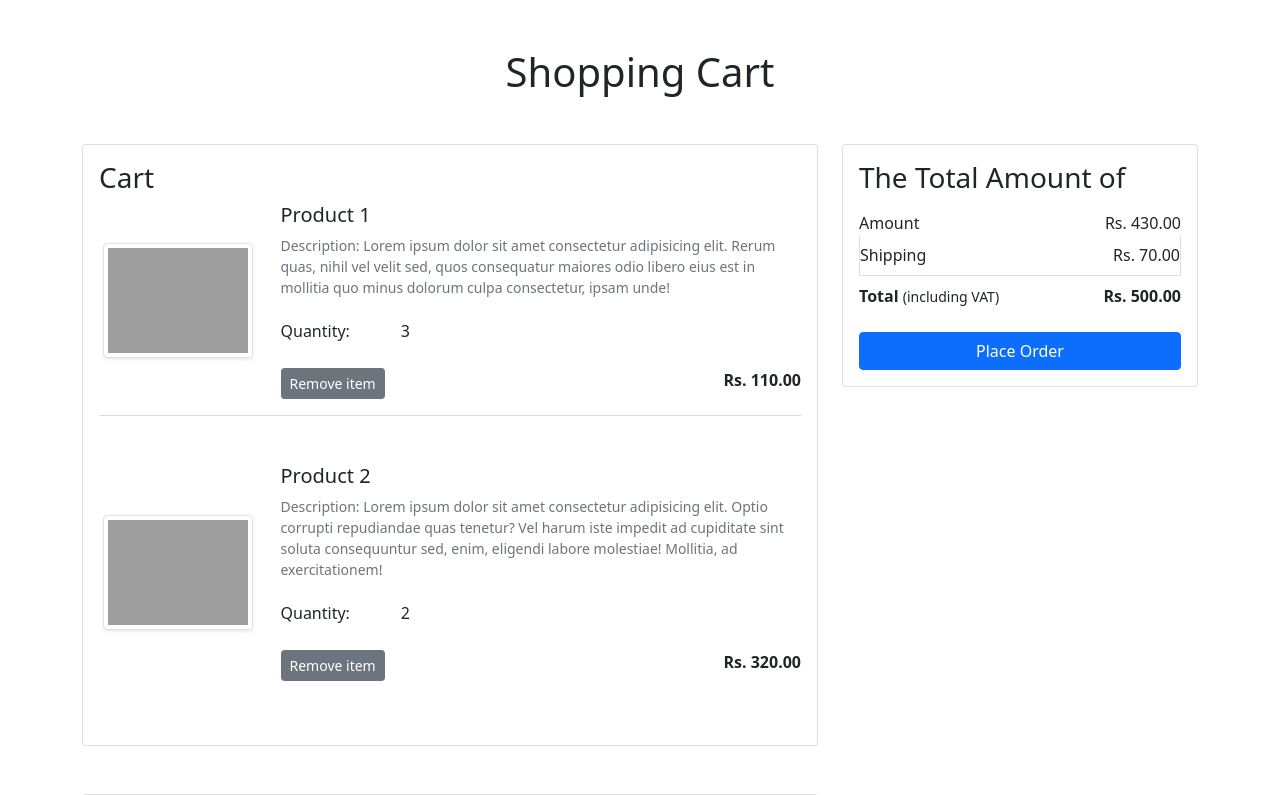
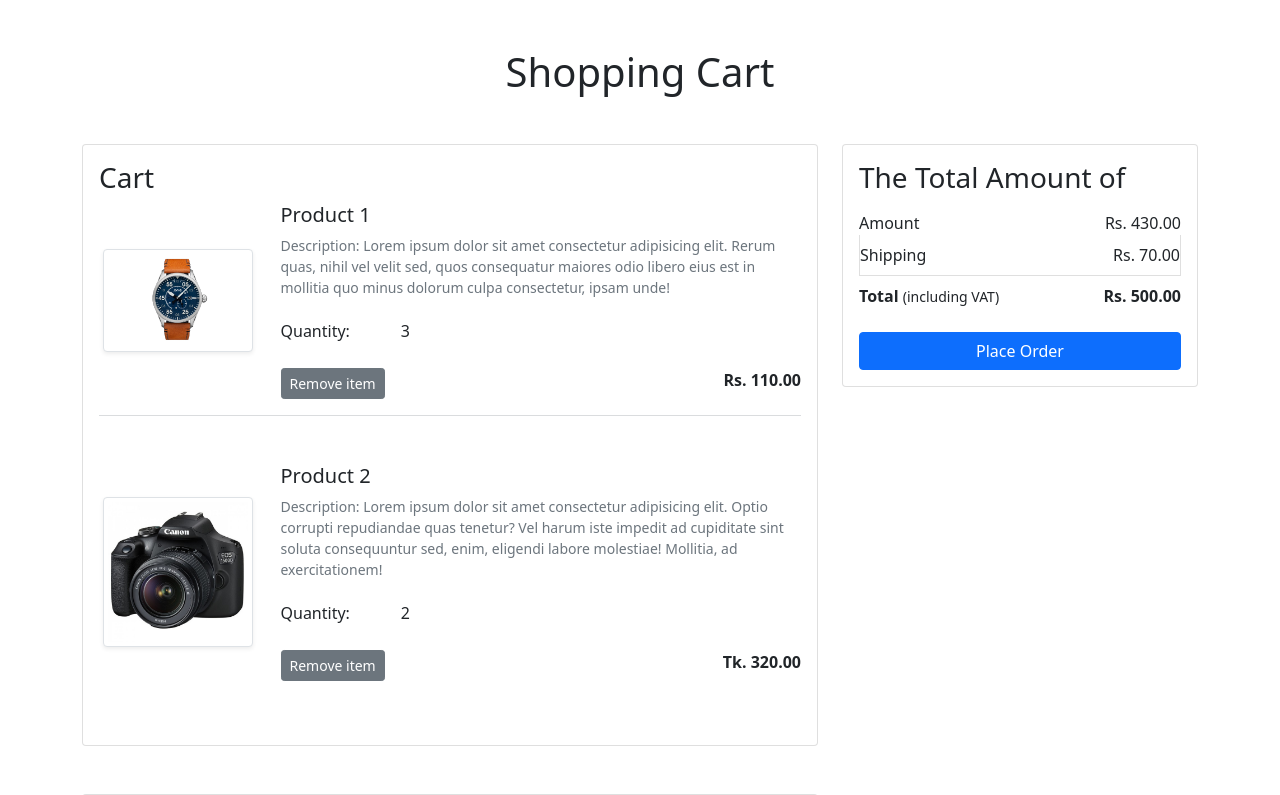
Before and after one commit to MehediMashfan086/Django-Shopping_eCommerce_Website, a Django app: page /cart/ in a window 1280 px wide. Shown: the part 80-875 px from the top of the page. Run offline with Django 3.2, Linux system fonts and the light colour scheme; some libraries are stand-ins or nearby versions; some web fonts are replaced; grey boxes are pictures that could not be loaded.

Commit message:
Saving to GitHub

```diff
--- a/app/templates/app/addtocart.html
+++ b/app/templates/app/addtocart.html
@@ -10,7 +10,7 @@
    <div class="card-body">
     <h3>Cart</h3>
     <div class="row">
-     <div class="col-sm-3 text-center align-self-center"><img src="{% static 'app/images/product/1.jpg'%}" alt="" srcset="" class="img-fluid img-thumbnail shadow-sm" height="150" width="150"> </div>
+     <div class="col-sm-3 text-center align-self-center"><img src="{% static 'app/images/product/p1.jpg'%}" alt="" srcset="" class="img-fluid img-thumbnail shadow-sm" height="150" width="150"> </div>
      <div class="col-sm-9">
       <div>
        <h5>Product 1</h5>
@@ -30,7 +30,7 @@
     </div>
     <hr class="text-muted">
     <div class="row my-5">
-     <div class="col-sm-3 text-center align-self-center"> <img src="{% static 'app/images/product/2.jpg'%}" alt="" srcset="" class="img-fluid img-thumbnail shadow-sm" height="150" width="150"></div>
+     <div class="col-sm-3 text-center align-self-center"> <img src="{% static 'app/images/product/p2.jpg'%}" alt="" srcset="" class="img-fluid img-thumbnail shadow-sm" height="150" width="150"></div>
      <div class="col-sm-9">
       <div>
        <h5>Product 2</h5>
@@ -43,7 +43,7 @@
        </div>
        <div class="d-flex justify-content-between">
         <a href="#" class="btn btn-sm btn-secondary mr-3">Remove item </a>
-        <p class="mb-0"><span><strong>Rs. 320.00</strong></span></p>
+        <p class="mb-0"><span><strong>Tk. 320.00</strong></span></p>
        </div>
       </div>
      </div>
```
